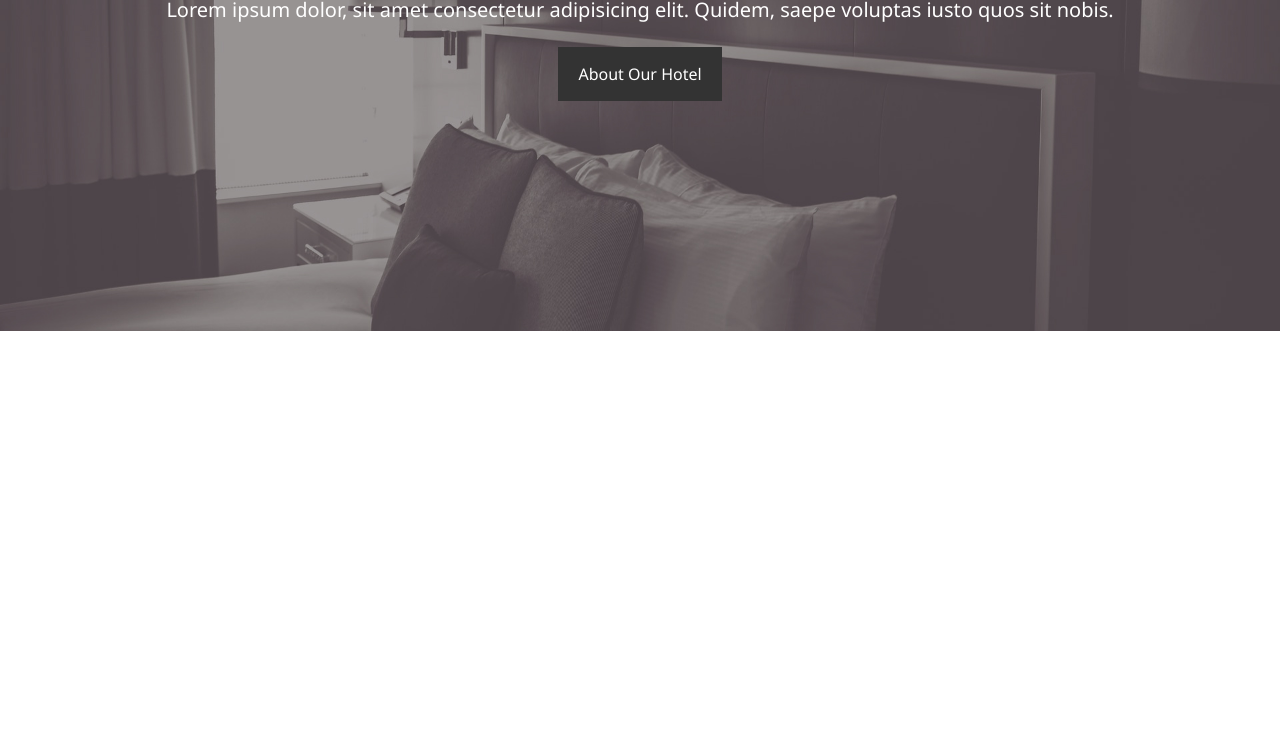
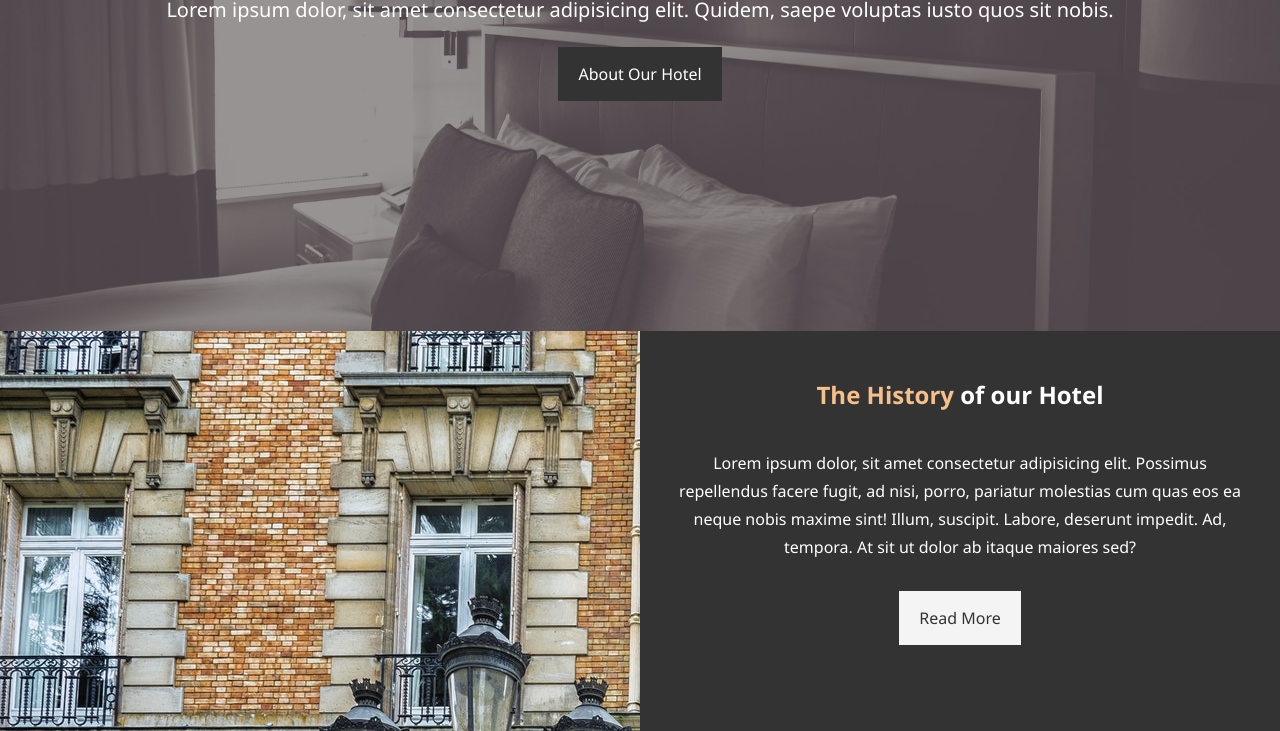
Before and after one commit to KedarDhere/Hotel-Website, a plain HTML site: page index.html in a window 1280 px wide. Shown: the part 337-1068 px from the top of the page. Before the commit the page ends 800 px from the top, so only its background shows below. Drawn offline with Linux system fonts and the light colour scheme.

Commit message:
Development of home-info section is completed

```diff
--- a/css/style.css
+++ b/css/style.css
@@ -51,6 +51,15 @@ p {
 .btn:hover {
     background-color: #444;
     color: #f7c08a;
+}
+
+.btn-light {
+    background: #f4f4f4;
+    color: #333;
+}
+
+.bg-dark {
+    background-color: #333;
 }
 /* Navbar */
 #navbar {
@@ -114,3 +123,33 @@ p {
     padding-bottom: 20px;
     line-height: 1.7em;
 }
+
+/*Section Image*/
+#home-info {
+    height: 400px;
+}
+
+#home-info .info-img {
+    float:left;
+    width:50%;
+    background: url("../img/image_resources/photo-1.jpg") no-repeat;
+    min-height: 100%;
+}
+
+#home-info .info-content {
+    color: #fff;
+    padding: 50px 30px;
+    float: right;
+    width: 50%;
+    height: 100%;
+    text-align: center;
+    overflow: hidden;
+}
+
+#home-info h2 {
+    padding-bottom: 40px;
+}
+
+#home-info p {
+    padding-bottom: 30px;
+}
--- a/index.html
+++ b/index.html
@@ -32,5 +32,15 @@
             </div>
         </div>
     </header>
+
+    <section id = "home-info">
+        <div class="info-img"></div>
+        <div class="info-content bg-dark ">
+            <h2><span class="text-primary">The History </span>of our Hotel</h2>
+            <p>Lorem ipsum dolor, sit amet consectetur adipisicing elit. Possimus repellendus facere fugit, ad nisi, porro, pariatur molestias cum quas eos ea neque nobis maxime sint! Illum, suscipit. Labore, deserunt impedit. Ad, tempora. At sit ut dolor ab itaque maiores sed?</p>
+            <a href="about.html" class="btn btn-light">Read More</a>
+
+        </div>
+    </section>
 </body>
 </html>
```
